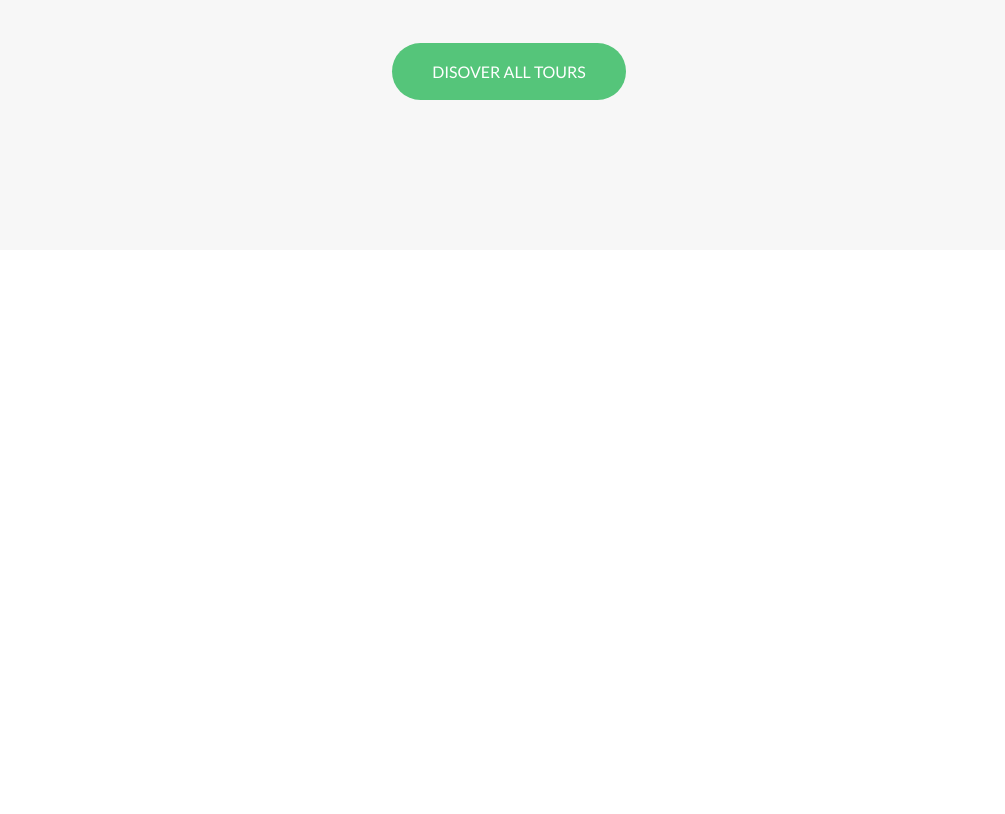
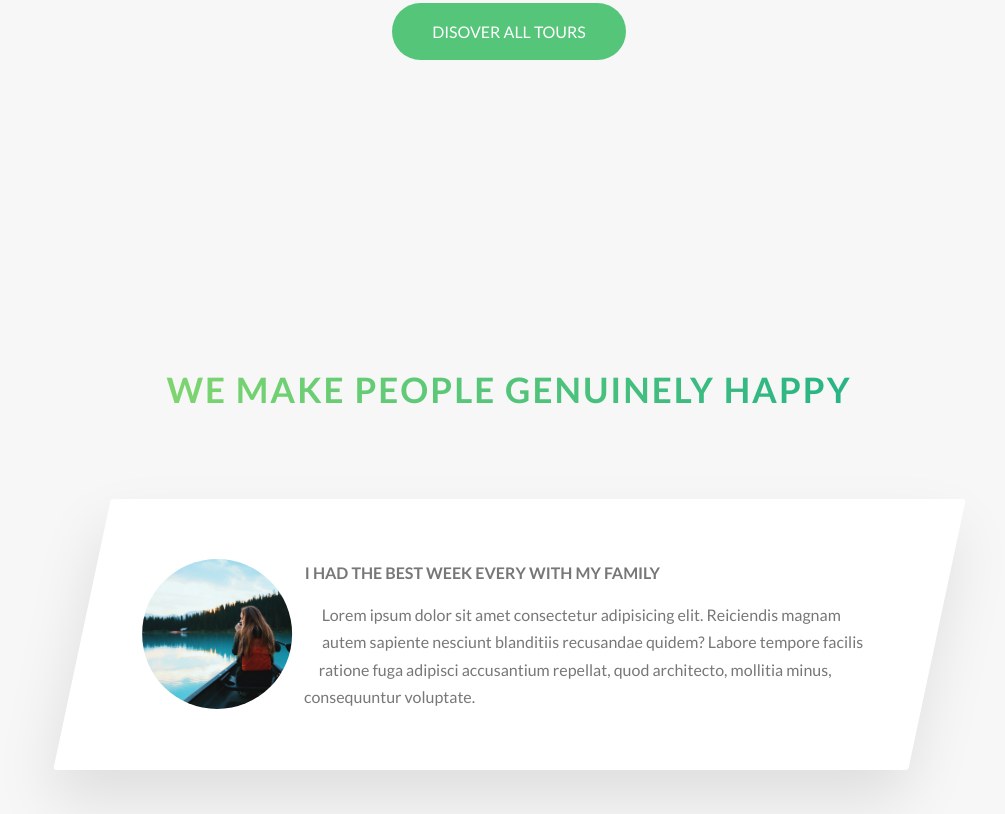
Before and after one commit to DanielWGross/Natours, a website: page index.html in a window 1280 px wide. Shown: the part 3042-3856 px from the top of the page, without its empty margins (131-1136 px from the left). Before the commit the page ends 3322 px from the top, so only its background shows below. Drawn offline with Linux system fonts and the light colour scheme.

Commit message:
Started story section

```diff
--- a/index.html
+++ b/index.html
@@ -224,6 +224,27 @@
         </div>
 
       </section>
+
+      <section class="section-stories">
+        <div class="u-center-text u-margin-bottom-xl">
+          <h2 class="heading-secondary">
+            We make people genuinely happy
+          </h2>
+        </div>
+
+        <div class="row">
+          <div class="story">
+            <figure class="story__shape">
+              <img src="img/nat-8.jpg" alt="Person on a tour" class="story__img">
+            </figure>
+            <div class="story__text">
+              <h3 class="heading-tertiary u-margin-bottom-small">I had the best week every with my family</h3>
+              <p>Lorem ipsum dolor sit amet consectetur adipisicing elit. Reiciendis magnam autem sapiente nesciunt blanditiis recusandae quidem? Labore tempore facilis ratione fuga adipisci accusantium repellat, quod architecto, mollitia minus, consequuntur voluptate.</p>
+            </div>
+          </div>
+        </div>
+
+      </section>
     </main>
 
 
--- /dev/null
+++ b/sass/components/_story.scss
@@ -0,0 +1,34 @@
+.story {
+  width: 75%;
+  margin: 0 auto;
+  box-shadow: 0 3rem 6rem rgba($color-black, .1);
+  background-color: $color-white;
+  border-radius: .3rem;
+  padding: 6rem;
+  // To offset the padding lost from the transform below
+  padding-left: 9rem;
+  font-size: $default-font-size;
+  transform: skewX(-12deg);
+
+  & > * {
+    // Needs to applied to shape as well. CSS will not allow to apply 2 transforms this way
+    transform: skewX(12deg);
+  }
+
+  &__shape {
+    width: 15rem;
+    height: 15rem;
+    float: left;
+    -webkit-shape-outside: circle(50% at 50% 50%);
+    shape-outside: circle(50% at 50% 50%);
+    -webkit-clip-path: circle(50% at 50% 50%);
+    clip-path: circle(50% at 50% 50%);
+    // TranslateX to create seperation of text from the image
+    transform: translateX(-3rem) skewX(12deg);
+  }
+
+  // Need to specify to occupy 100% of parent element
+  &__img {
+    height: 100%;
+  }
+}
--- a/sass/main.scss
+++ b/sass/main.scss
@@ -12,6 +12,7 @@
 @import "components/composition";
 @import "components/feature-box";
 @import "components/card";
+@import "components/story";
 // Layout
 @import "layout/header";
 @import "layout/grid";
--- a/sass/pages/_home.scss
+++ b/sass/pages/_home.scss
@@ -13,7 +13,7 @@
   url("../img/nat-4.jpg");
   background-size: cover;
   transform: skewY(-7deg);
-  margin-top: -11rem;
+  margin-top: -15rem;
 
   & > * {
     transform: skewY(7deg);
@@ -25,3 +25,8 @@
   padding: 25rem 0 15rem 0;
   margin-top: -10rem;
 }
+
+.section-stories {
+  padding: 15rem 0;
+  background-color: $color-grey-light-1;
+}
```
Also changed, not shown: css/style.css.
